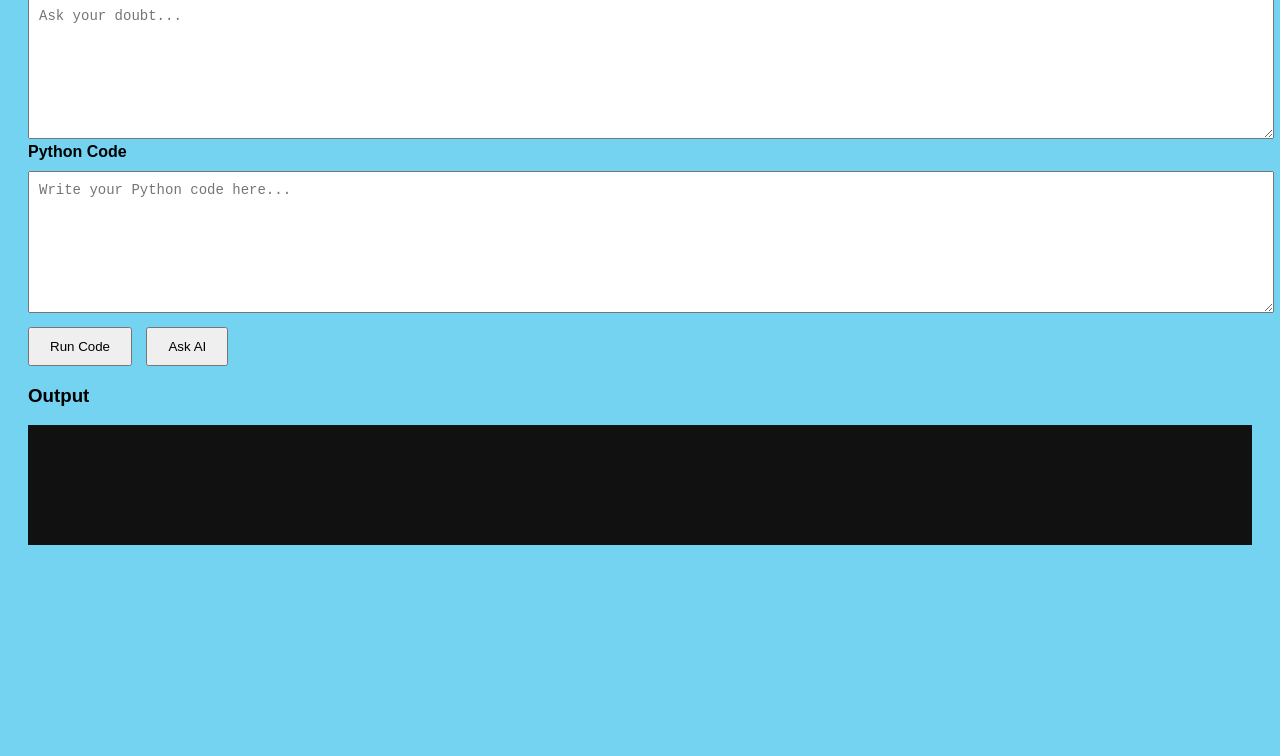
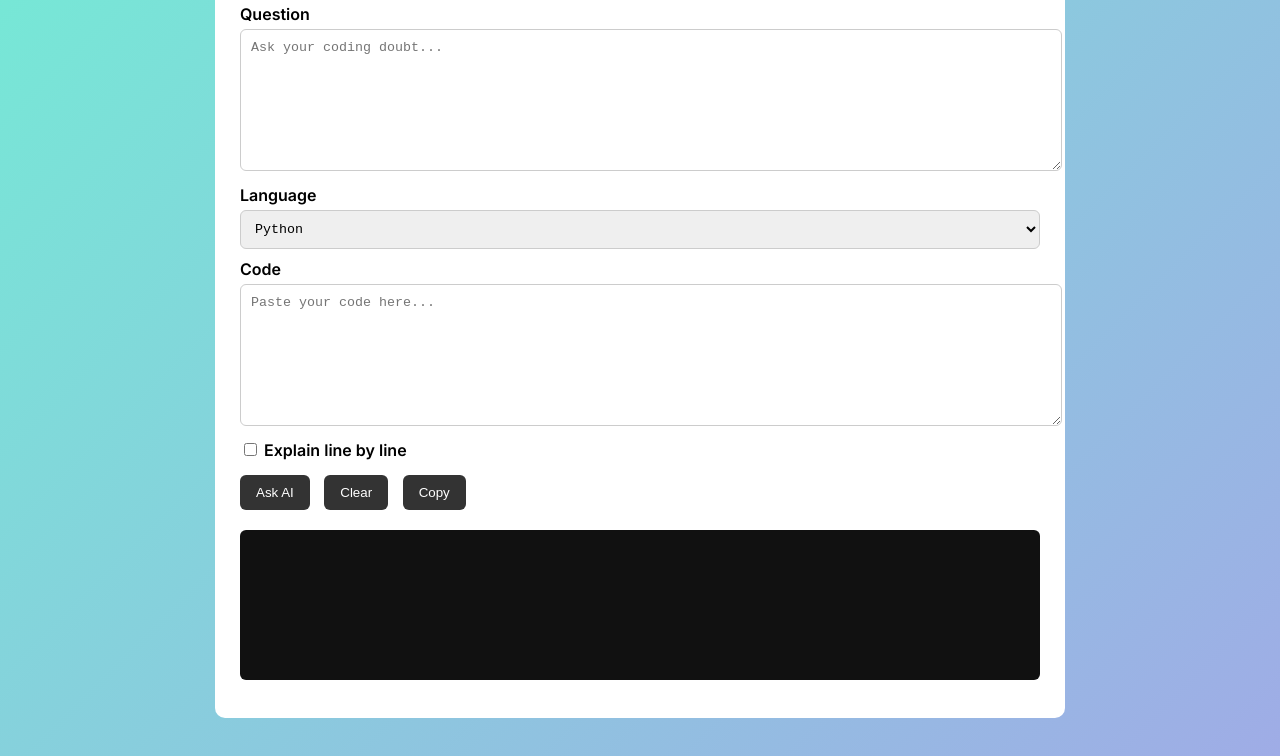
Before and after one commit to ishankeshwani/Coding_Doubt_solver, a plain HTML site: page frontend/index.html in a window 1280 px wide. Shown: the part 139-895 px from the top of the page. Before the commit the page ends 800 px from the top, so only its background shows below. Drawn offline with Linux system fonts and the light colour scheme.

Commit message:
UI improvements: spinner, copy button, multi-language support

```diff
--- a/frontend/index.html
+++ b/frontend/index.html
@@ -3,63 +3,43 @@
 <head>
   <meta charset="UTF-8">
   <title>AI Coding Doubt Solver</title>
-
-  <style>
-    body {
-      font-family: Arial, sans-serif;
-      background: #73d3f1;
-      padding: 20px;
-    }
-
-    h1 {
-      text-align: center;
-    }
-
-    textarea {
-      width: 100%;
-      min-height: 120px;
-      padding: 10px;
-      margin-top: 10px;
-      font-family: monospace;
-      font-size: 14px;
-    }
-
-    button {
-      padding: 10px 20px;
-      margin-top: 10px;
-      margin-right: 10px;
-      cursor: pointer;
-    }
-
-    #output {
-      background: #111;
-      color: #f4f9f4;
-      padding: 10px;
-      min-height: 100px;
-      margin-top: 15px;
-      white-space: pre-wrap;
-    }
-  </style>
+  <link rel="stylesheet" href="style.css">
+  <link href="https://fonts.googleapis.com/css2?family=Inter:wght@400;600&display=swap" rel="stylesheet">
 </head>
-
 <body>
 
-<h1>AI Coding Doubt Solver</h1>
+  <div class="container">
+    <h1>AI Coding Doubt Solver</h1>
 
-<label><b>Question</b></label>
-<textarea id="question" placeholder="Ask your doubt..."></textarea>
+    <label>Question</label>
+    <textarea id="question" placeholder="Ask your coding doubt..."></textarea>
 
-<label><b>Python Code</b></label>
-<textarea id="code" placeholder="Write your Python code here..."></textarea>
+    <label>Language</label>
+    <select id="language">
+      <option>Python</option>
+      <option>Java</option>
+      <option>C</option>
+      <option>C++</option>
+    </select>
 
-<button id="runBtn">Run Code</button>
-<button id="askBtn">Ask AI</button>
+    <label>Code</label>
+    <textarea id="code" placeholder="Paste your code here..."></textarea>
 
-<h3>Output</h3>
-<pre id="output"></pre>
+    <label class="checkbox">
+      <input type="checkbox" id="lineByLine"> Explain line by line
+    </label>
 
-<script src="https://cdn.jsdelivr.net/pyodide/v0.24.1/full/pyodide.js"></script>
-<script src="script.js"></script>
+    <div class="buttons">
+      <button onclick="askAI()">Ask AI</button>
+      <button onclick="clearAll()">Clear</button>
+      <button onclick="copyOutput()">Copy</button>
+    </div>
 
+    <div id="loader" class="loader"></div>
+
+    <pre id="output"></pre>
+  </div>
+
+  <script src="script.js"></script>
 </body>
 </html>
--- a/frontend/script.js
+++ b/frontend/script.js
@@ -1,33 +1,43 @@
-const output = document.getElementById("output");
-
 async function askAI() {
-  output.innerText = "Thinking... 🤔";
+  const output = document.getElementById("output");
+  const loader = document.getElementById("loader");
 
   const question = document.getElementById("question").value;
   const code = document.getElementById("code").value;
+  const language = document.getElementById("language").value;
+  const lineByLine = document.getElementById("lineByLine").checked;
+
+  output.innerText = "";
+  loader.style.display = "block";
 
   try {
     const response = await fetch(
       "https://coding-doubt-solver.onrender.com/api/ask",
       {
         method: "POST",
-        headers: {
-          "Content-Type": "application/json"
-        },
-        body: JSON.stringify({
-          question: question,
-          code: code
-        })
+        headers: { "Content-Type": "application/json" },
+        body: JSON.stringify({ question, code, language, lineByLine })
       }
     );
 
     const data = await response.json();
+    output.innerText = data.answer || data.error;
 
-    // ✅ THIS IS THE KEY FIX
-    output.innerText = data.answer || "No response from AI.";
+  } catch {
+    output.innerText = "Could not reach AI server.";
+  }
 
-  } catch (error) {
-    output.innerText = "Could not reach AI server.";
-    console.error(error);
-  }
+  loader.style.display = "none";
 }
+
+function clearAll() {
+  document.getElementById("question").value = "";
+  document.getElementById("code").value = "";
+  document.getElementById("output").innerText = "";
+}
+
+function copyOutput() {
+  const text = document.getElementById("output").innerText;
+  navigator.clipboard.writeText(text);
+  alert("Output copied!");
+}
--- /dev/null
+++ b/frontend/style.css
@@ -0,0 +1,84 @@
+body {
+  font-family: 'Inter', sans-serif;
+  background: linear-gradient(135deg, #74ebd5, #9face6);
+  padding: 30px;
+}
+
+.container {
+  max-width: 800px;
+  margin: auto;
+  background: white;
+  padding: 25px;
+  border-radius: 10px;
+}
+
+h1 {
+  text-align: center;
+  margin-bottom: 20px;
+}
+
+label {
+  font-weight: 600;
+  margin-top: 10px;
+  display: block;
+}
+
+textarea, select {
+  width: 100%;
+  margin-top: 5px;
+  padding: 10px;
+  font-family: monospace;
+  border-radius: 6px;
+  border: 1px solid #ccc;
+}
+
+textarea {
+  min-height: 120px;
+}
+
+.checkbox {
+  margin-top: 10px;
+}
+
+.buttons {
+  margin-top: 15px;
+}
+
+button {
+  padding: 10px 16px;
+  margin-right: 10px;
+  cursor: pointer;
+  border: none;
+  border-radius: 6px;
+  background: #333;
+  color: white;
+}
+
+button:hover {
+  background: #000;
+}
+
+#output {
+  background: #111;
+  color: #eaffea;
+  padding: 15px;
+  min-height: 120px;
+  margin-top: 20px;
+  white-space: pre-wrap;
+  border-radius: 6px;
+}
+
+.loader {
+  display: none;
+  width: 40px;
+  height: 40px;
+  border: 4px solid #ddd;
+  border-top: 4px solid #333;
+  border-radius: 50%;
+  animation: spin 1s linear infinite;
+  margin: 15px auto;
+}
+
+@keyframes spin {
+  100% { transform: rotate(360deg); }
+}
```
Also changed, not shown: 1 other file.
